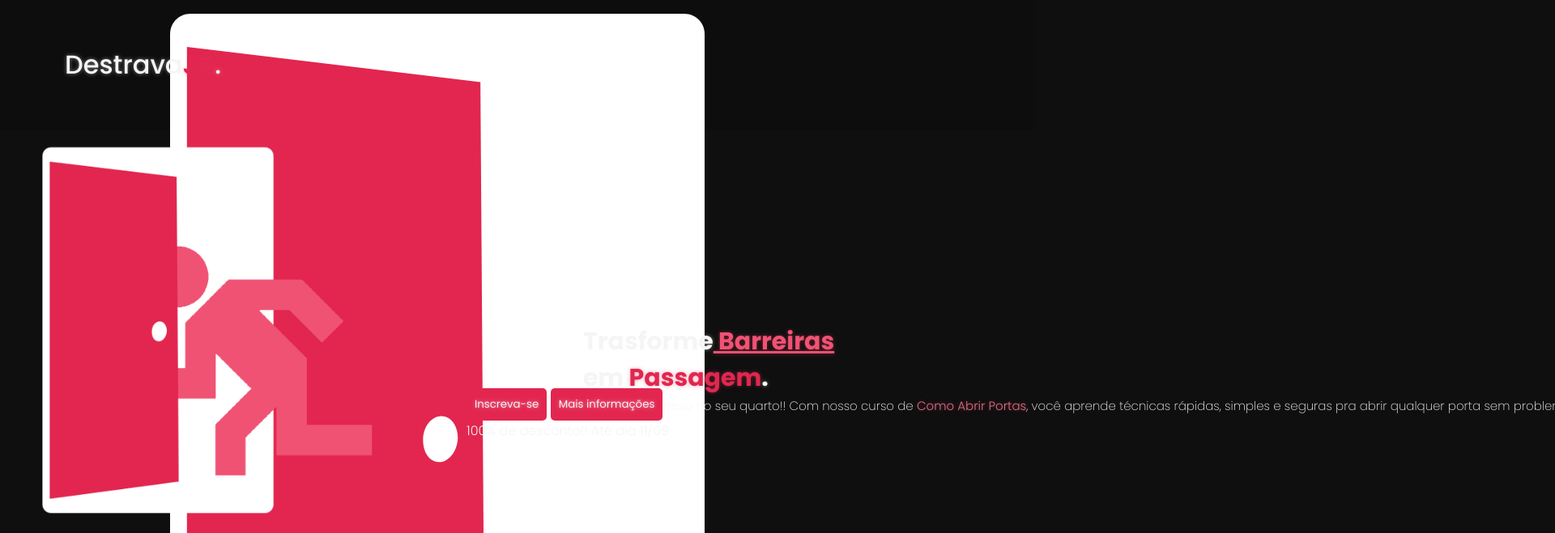
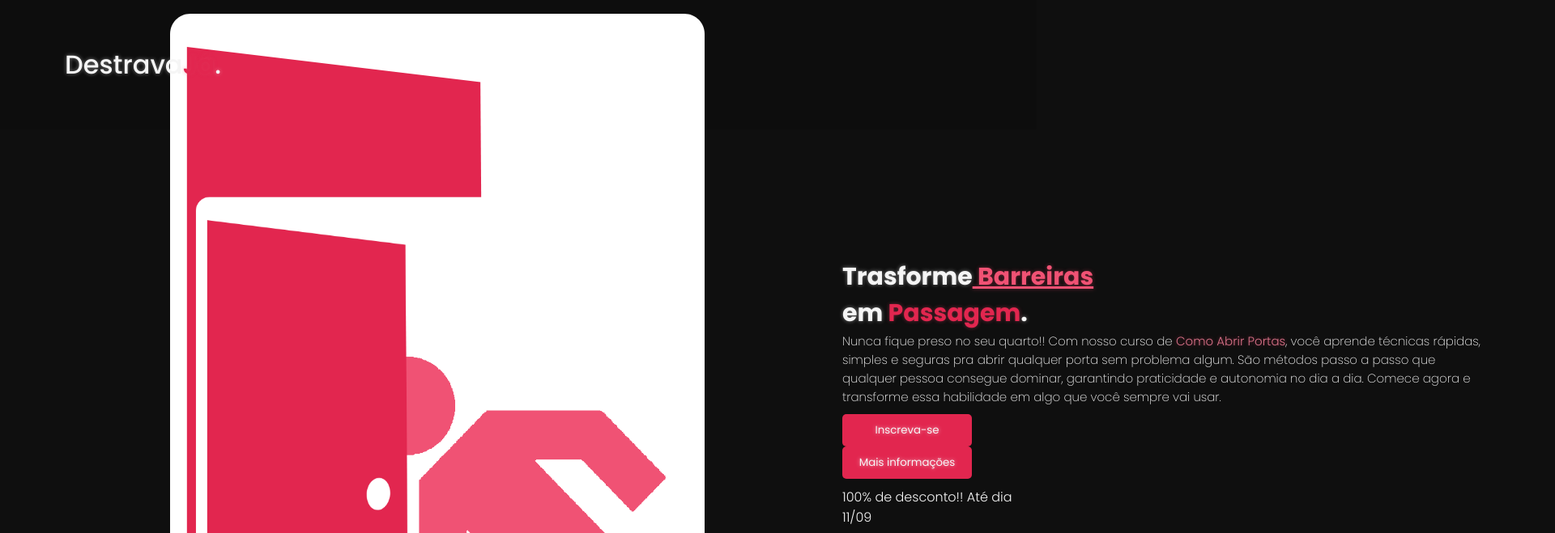
Before and after one commit to dokiubr/DestravaJ-, a plain HTML site: page index.html in a window 1280 px wide. Shown: the top 659 px of the page at 81% size, 1920 px wide, since content can reach past the window. Drawn offline with Linux system fonts and the light colour scheme.

Commit message:
Update corpo.css

```diff
--- a/css/corpo.css
+++ b/css/corpo.css
@@ -1,25 +1,24 @@
 b, u, h2 {
   font-weight: 700;
   font-size: 30px;
-  margin: 0%;
-  padding: 0%;
   text-shadow: 0px 0px 5px #ffffff70;
 }
 .titulo1 {
-  margin: 5rem;
-  padding: 0%;
-  width: 600rem;
+  width: 50rem;
   position: absolute;
   top: 20rem;
-  left: 40rem;
+  left: 65rem;
   font-size: 15px;
 }
 .info {
   font-weight: 200;
 }
 .Img1 {
-  height: 40%;
-  width: 40%;
+  position: absolute;
+  top: 13rem;
+  left: 10rem;
+  height: 50rem;
+  width: 50rem;
 }
 .neonRosa {
   text-shadow: 0px 0px 5px #e4406370;
@@ -30,8 +29,8 @@ b, u, h2 {
 }
 .botao {
   position: absolute;
-  top: 60%;
-  left: 45%;
+  top: 32rem;
+  left: 65rem;
 }
 .B1 {
   background-color: #E2264F;
@@ -41,7 +40,9 @@ b, u, h2 {
   border-radius: 5px;
   text-shadow: 0px 0px 5px #ffffff94;
   cursor: pointer;
+  width: 160px;
 }
 .descontos {
-
-  font-weight:300;}
+  margin-top: 10px;
+  font-weight:300;
+}
```
